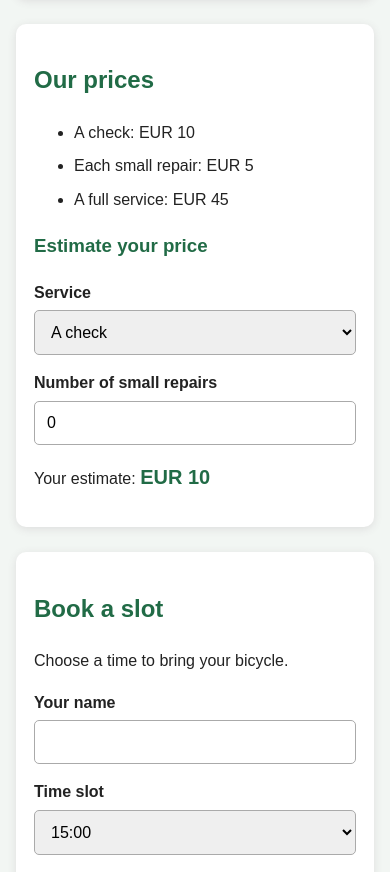
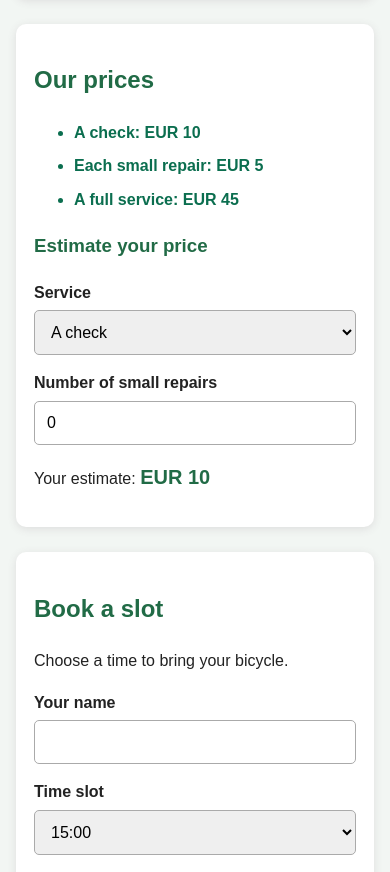
Before and after one commit to stantack-cloud/clinic, a plain HTML site: page index.html in a window 390 px wide. Shown: the part 903-1775 px from the top of the page. Drawn offline with Linux system fonts and the light colour scheme.

Commit message:
Show the prices in bold green, so they are easy to find

```diff
--- a/styles.css
+++ b/styles.css
@@ -162,4 +162,8 @@ header, main, footer {
   nav {
     justify-content: center;
   }
+
+  #prices li {
+    color: #0b6e4f; font-weight: 700;
+  }
 }
```
